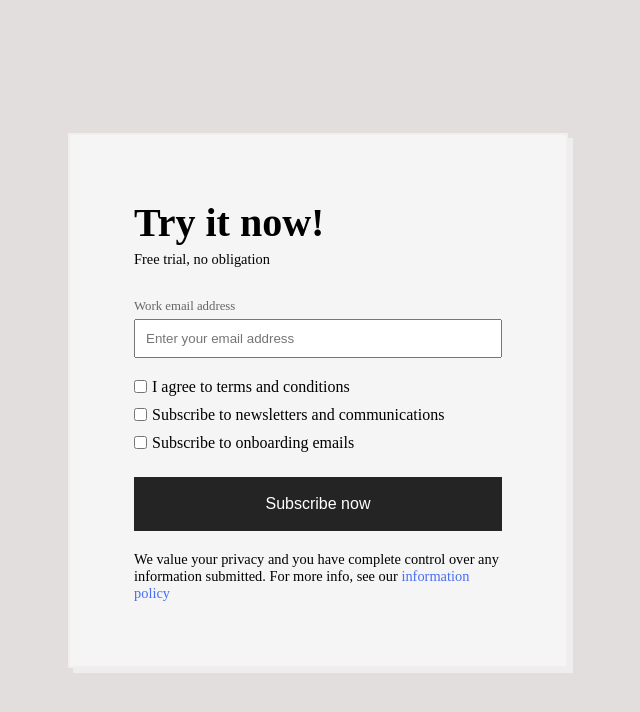
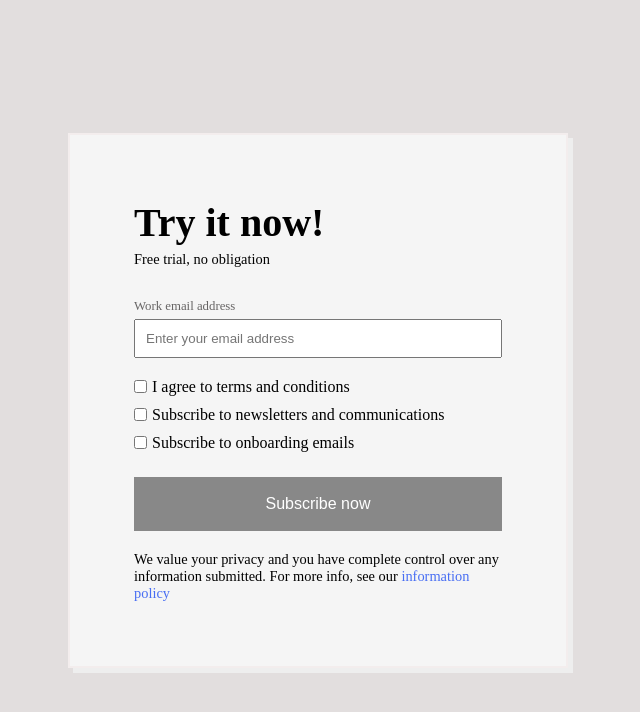
Before and after one commit to muhsinkamil/svelte-subscription, a Svelte app: page / in a window 1280 px wide. Shown: the top 712 px of the page, without its empty margins (322-962 px from the left). Built offline with nearby package versions, Linux system fonts and the light colour scheme.

Commit message:
Add disabled prop to button

```diff
--- a/src/App.svelte
+++ b/src/App.svelte
@@ -67,7 +67,10 @@
                 {/each}
             </div>
 
-            <Button label={subscribeWording} />
+            <Button
+                label={subscribeWording}
+                disabled={!termsAndConditionsAgreed}
+            />
         </form>
 
         <p class="paragraph_privacy">
--- a/src/components/Button.svelte
+++ b/src/components/Button.svelte
@@ -1,8 +1,9 @@
 <script>
     export let label
+    export let disabled
 </script>
 
-<button class="button_cls">{label}</button>
+<button class="button_cls" {disabled}>{label}</button>
 
 <style>
     .button_cls {
@@ -15,10 +16,14 @@
         font-size: 1em;
     }
 
-    .button_cls:hover {
+    .button_cls:hover:enabled {
         transform: scale(1.01);
     }
-    .button_cls:active {
+    .button_cls:active:enabled {
         transform: scale(0.99);
     }
+
+    .button_cls:disabled {
+        background-color: rgb(136, 136, 136);
+    }
 </style>
```
